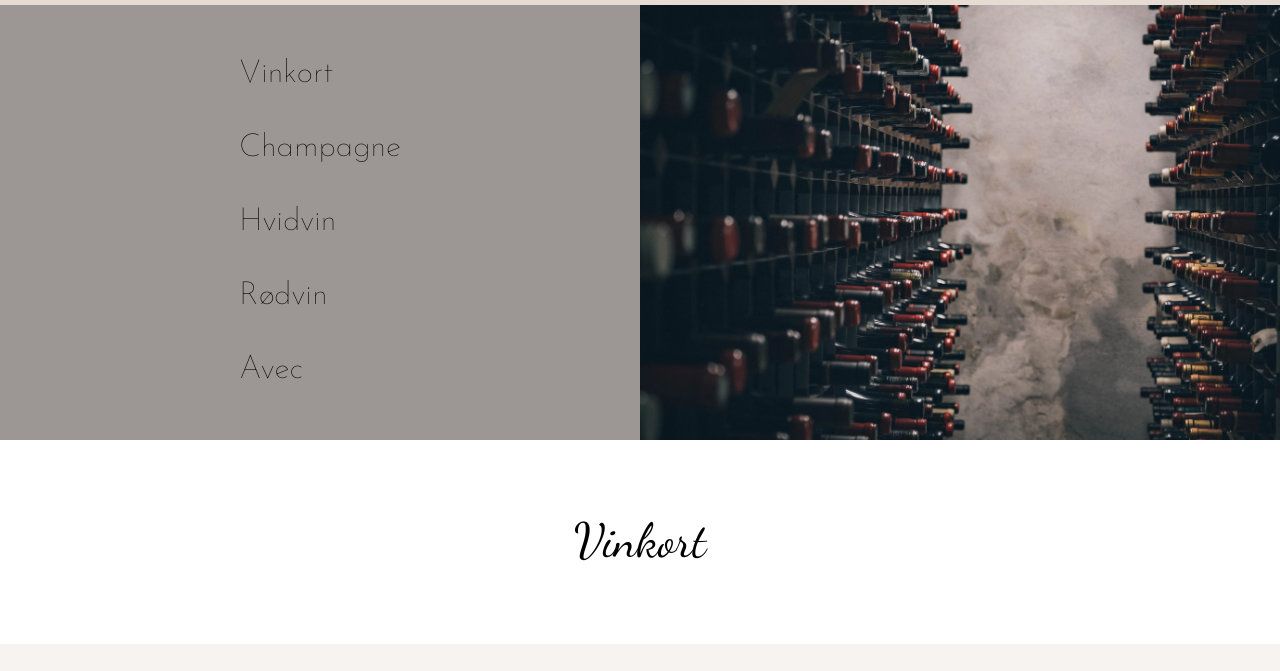
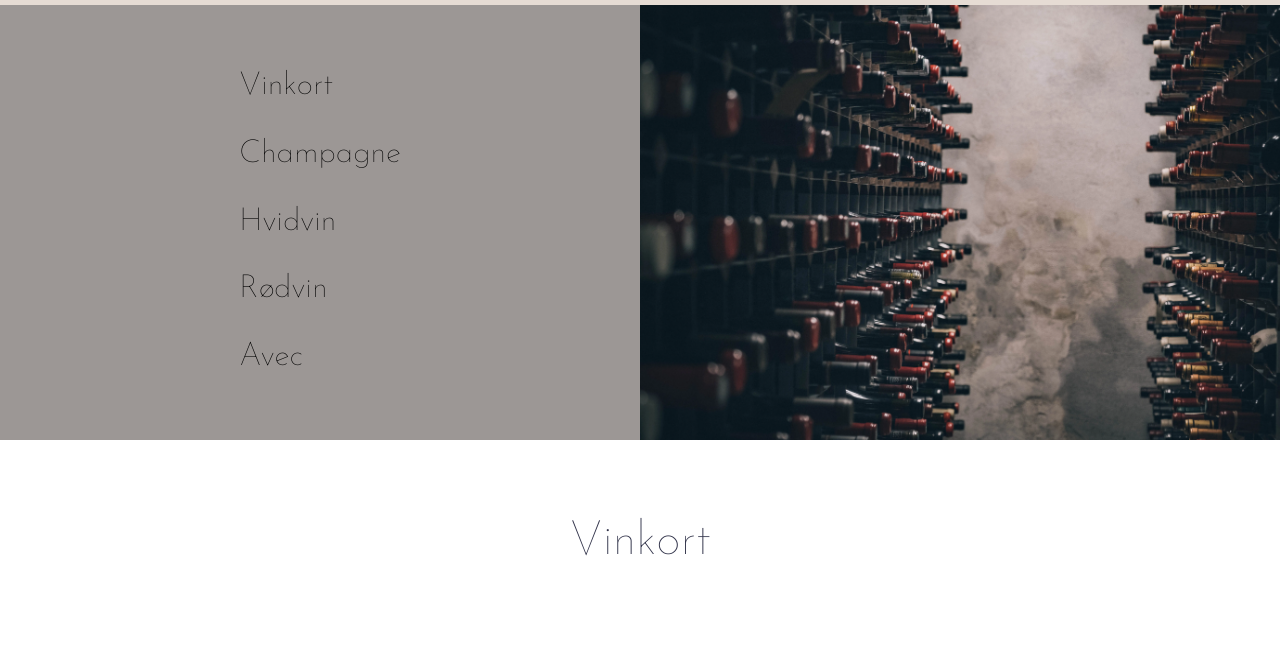
Before and after one commit to bykamie89/fiskOgVine, a plain HTML site: page pages/wine.html in a window 1280 px wide. Both pictures are taken after a click on the button "Vinkort". Shown: the part 94-765 px from the top of the page. Drawn offline with Linux system fonts and the light colour scheme; no server answers.

Commit message:
changes wine

```diff
--- a/js/wine.js
+++ b/js/wine.js
@@ -44,7 +44,7 @@ function visDrinks() {
 
   drinkSection.textContent = '';
 
-  dbDrinks.sort((a, b) => a.type.localeCompare(b.type));
+  dbDrinks.sort((a, b) => a.type.localeCompare(b.type)).reverse();
   console.log(dbDrinks);
 
   dbDrinks.forEach((drink) => {
--- a/pages/wine.html
+++ b/pages/wine.html
@@ -11,6 +11,7 @@
       href="https://cdnjs.cloudflare.com/ajax/libs/font-awesome/4.7.0/css/font-awesome.min.css"
     />
     <title>Vin</title>
+    <link rel="icon" href="/svg/ikon_1.svg" />
   </head>
   <body>
     <header>
@@ -46,7 +47,7 @@
           <img src="/img/billede6.webp" alt="Vin kælder" />
         </div>
       </section>
-      <h1 class="drink-type-headline"></h1>
+      <h2 class="drink-type-headline"></h2>
       <section id="drink-holder"></section>
     </main>
 
--- a/stylesheets/wine.css
+++ b/stylesheets/wine.css
@@ -14,11 +14,14 @@ grid-template-columns: 1fr minmax(0, 1000px) 1fr;
     grid-template-columns: 1fr auto 1fr;
     justify-content: center;
     background-color: #9C9795;
-    padding: 2rem 0 2rem 0;
+    padding: 3rem 0 3rem 0;
 }
 
 #wine-card button:hover{
     color: white;
+}
+#wine-card button.current{
+text-decoration: underline 1px solid var(--ptag-blue);
 }
 
 #wine-card button{
@@ -41,7 +44,7 @@ grid-template-columns: 1fr minmax(0, 1000px) 1fr;
 }
 
 .drink-type{
-    margin: 4rem 0 3rem 0;
+    margin: 2rem 0 2rem 0;
     text-align:center;
 }
 
@@ -50,6 +53,7 @@ grid-template-columns: 1fr minmax(0, 1000px) 1fr;
     margin-top: 4rem;
     text-align: center;
     grid-column: 1/4;
+    margin-bottom: 3rem;
 }
 
 #wine_grid_1{
```
Also changed, not shown: 1 other file.
